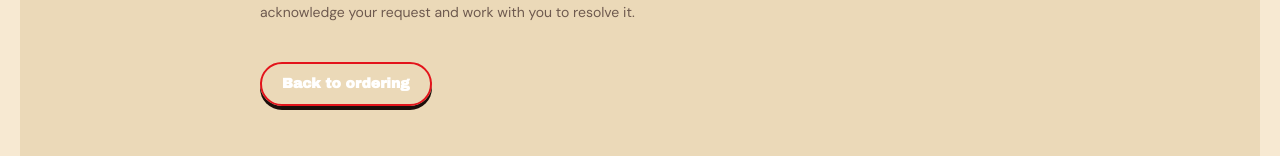
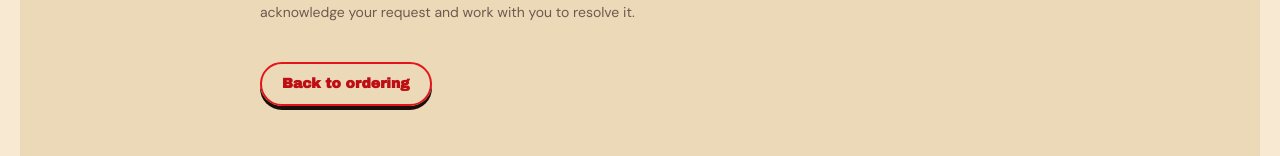
Before and after one commit to namanchawda/restaurant-direct-ordering, a Next.js app in the folder web/: page /privacy in a window 1280 px wide. Shown: the part 1697-1853 px from the top of the page. Built offline with nearby package versions, Linux system fonts and the light colour scheme; no server answers; a web font is replaced by a local one.

Commit message:
fix(ui): AA colour contrast on red and cream

```diff
--- a/web/components/customer/components-theme.css
+++ b/web/components/customer/components-theme.css
@@ -9,9 +9,9 @@
 }
 
 /* ----- shared bits ----- */
-body .customer-eyebrow { font-family: var(--hb-hand); font-size: 1.3rem; font-weight: 600; color: var(--hb-red); text-transform: none; letter-spacing: 0; }
+body .customer-eyebrow { font-family: var(--hb-hand); font-size: 1.3rem; font-weight: 600; color: var(--brand-text); text-transform: none; letter-spacing: 0; }
 body .button-primary, body .menu-add-button, body .sheet-add-button {
-  background: var(--hb-red); color: var(--hb-cream); border: 2px solid var(--hb-red-deep);
+  background: var(--hb-red); color: #FFFFFF; border: 2px solid var(--hb-red-deep);
   font-family: var(--hb-heavy); border-radius: 999px; box-shadow: 0 4px 0 var(--hb-red-deep);
   transition: transform .15s var(--hb-pop), box-shadow .15s;
 }
@@ -28,7 +28,7 @@ body .site-wordmark { color: #fff; font-size: 20px; }
 body .site-nav-link { color: #fff; font-family: var(--font-sans); font-weight: 600; font-size: 15px; text-transform: none; }
 body .site-nav-link:hover { color: #fff; transform: none; border-bottom-color: #fff; }
 body .site-nav-link.is-active { background: transparent; color: #fff; border-bottom: 3px solid #fff; }
-body .site-search, body .site-location { background: rgba(255, 255, 255, .16); border: 1px solid rgba(255, 255, 255, .55); color: #fff; }
+body .site-search, body .site-location { background: transparent; border: 1px solid rgba(255, 255, 255, .55); color: #fff; }
 body .site-search input, body .site-search input::placeholder { color: #fff; }
 body .menu-search { background: var(--hb-saffron); border: 2px solid var(--hb-ink); border-radius: 999px; }
 body .menu-search input { color: var(--hb-ink); font-weight: 600; }
@@ -47,7 +47,7 @@ body .menu-tools .veg-filter { border: 2px solid var(--hb-ink); border-radius: 9
 body .category-tabs { position: sticky; top: 0; z-index: 20; background: var(--hb-cream); padding-block: 10px; }
 body .category-tab, body .home-chip { border: 2px solid var(--hb-red); color: var(--hb-red-deep); background: transparent; border-radius: 999px; font-family: var(--hb-heavy); font-size: .85rem; transition: transform .15s var(--hb-pop), background .15s; }
 body .category-tab:hover, body .home-chip:hover { transform: translateY(-2px) rotate(-1deg); background: var(--hb-saffron); color: var(--hb-ink); }
-body .category-tab.active, body .home-chip.is-active { background: var(--hb-red); color: var(--hb-cream); border-color: var(--hb-red-deep); box-shadow: 0 3px 0 var(--hb-red-deep); }
+body .category-tab.active, body .home-chip.is-active { background: var(--hb-red); color: #FFFFFF; border-color: var(--hb-red-deep); box-shadow: 0 3px 0 var(--hb-red-deep); }
 body .home-chips { display: none; } /* duplicate of the sticky category tabs below */
 body .menu-category-header h2 { font-family: var(--hb-display); font-weight: 400; color: var(--hb-red-deep); font-size: clamp(1.8rem, 4vw, 2.6rem); }
 body .menu-category-header p { font-family: var(--hb-hand); font-size: 1.2rem; color: var(--hb-ink); opacity: .75; }
@@ -65,19 +65,19 @@ body .menu-item-unavailable:hover { transform: none; box-shadow: none; }
 body .unavailable-label { background: var(--hb-ink); color: var(--hb-cream); padding: 2px 10px; border-radius: 999px; font-size: .75rem; font-weight: 700; }
 body .heart-toggle { background: var(--hb-cream); border: 2px solid var(--hb-ink); color: var(--hb-ink); transition: transform .2s var(--hb-pop); }
 body .heart-toggle:hover { transform: scale(1.15); }
-body .heart-toggle-on { background: var(--hb-red); color: var(--hb-cream); animation: hb-heart .5s var(--hb-pop); }
+body .heart-toggle-on { background: var(--hb-red); color: #FFFFFF; animation: hb-heart .5s var(--hb-pop); }
 @keyframes hb-heart { 0% { transform: scale(.6); } 60% { transform: scale(1.35) rotate(-8deg); } 100% { transform: scale(1); } }
 
 /* ----- promo cards ----- */
 body .home-promo-card { border-radius: 24px; border: 2px solid var(--hb-ink); box-shadow: 0 6px 0 var(--hb-ink); }
-body .home-promo-party { background: var(--hb-red); color: var(--hb-cream); }
+body .home-promo-party { background: var(--hb-red); color: #FFFFFF; }
 body .home-promo-party h2 { font-family: var(--hb-display); font-weight: 400; color: var(--hb-cream); }
-body .home-promo-party .home-promo-party-copy p:not(.customer-eyebrow) { color: var(--hb-cream); }
-body .home-promo-party .customer-eyebrow { color: var(--hb-saffron); }
+body .home-promo-party .home-promo-party-copy p:not(.customer-eyebrow) { color: #FFFFFF; }
+body .home-promo-party .customer-eyebrow { color: #FFFFFF; }
 body .home-promo-party .button-primary { background: var(--hb-saffron); color: var(--hb-ink); border-color: var(--hb-ink); box-shadow: 0 4px 0 var(--hb-ink); }
 body .home-promo-perks { background: var(--hb-saffron); color: var(--hb-ink); font-weight: 700; }
 body .home-promo-pill { background: var(--hb-ink); color: var(--hb-saffron); font-family: var(--hb-heavy); }
-body .home-promo-order { background: var(--hb-red); color: var(--hb-cream); border: 2px solid var(--hb-ink); font-family: var(--hb-heavy); transition: transform .2s var(--hb-pop); }
+body .home-promo-order { background: var(--hb-red); color: #FFFFFF; border: 2px solid var(--hb-ink); font-family: var(--hb-heavy); transition: transform .2s var(--hb-pop); }
 body .home-promo-order:hover { transform: rotate(-6deg) scale(1.08); }
 
 /* ----- floating cart bar + footer ----- */
@@ -731,11 +731,11 @@ body .login-heading h1 {
   text-transform: uppercase;
   font-size: clamp(2rem, 7vw, 3.4rem);
   line-height: 1.1;
-  color: var(--canvas);
+  color: var(--brand-text);
 }
 body .login-heading p {
   margin: 8px 0 0;
-  color: rgba(255, 241, 214, 0.8);
+  color: var(--muted);
   font-size: 16px;
 }
 body .login-form {
@@ -825,7 +825,7 @@ body .party-header .eyebrow {
   font-family: var(--font-script);
   font-size: 1.25rem;
   font-weight: 600;
-  color: var(--brand);
+  color: var(--brand-text);
   text-transform: none;
   letter-spacing: 0;
 }
@@ -863,7 +863,7 @@ body .party-notice {
   margin: 8px 0 18px;
   border: 2px solid var(--ink);
   border-radius: 999px;
-  background: var(--accent);
+  background: var(--canvas);
   padding: 10px 16px;
   color: var(--brand-deep);
   font-size: 14px;
@@ -1615,7 +1615,7 @@ body .page-band h1 {
 }
 body .page-band p {
   margin: 8px 0 0;
-  color: rgba(235, 217, 184, 0.85);
+  color: #FFFFFF;
   font-size: 16px;
   line-height: 1.5;
 }
--- a/web/components/customer/home-theme.css
+++ b/web/components/customer/home-theme.css
@@ -35,7 +35,7 @@
   padding-top: clamp(88px, 10vw, 120px);
   color: var(--hb-cream);
   box-shadow: none;
-  background: radial-gradient(ellipse at 50% 20%, #F0212A 0%, var(--brand) 55%, #C80F16 100%);
+  background: radial-gradient(ellipse at 50% 20%, #E81A22 0%, var(--brand) 55%, #C80F16 100%);
 }
 .hb-panel::before {
   content: "";
@@ -50,6 +50,7 @@
   position: absolute; top: clamp(88px, 10vw, 120px); right: clamp(16px, 5vw, 60px);
   display: flex; align-items: flex-start; gap: 6px;
   font-family: var(--hb-hand); font-size: 1.35rem; line-height: 1.05; max-width: 120px;
+  color: #FFFFFF;
   transform: rotate(-4deg); margin: 0;
 }
 .hb-note svg { width: 40px; flex: none; }
@@ -92,10 +93,10 @@
   border: 2px solid var(--hb-cream); transition: transform .18s cubic-bezier(.3, 1.6, .5, 1), box-shadow .18s;
 }
 .hb-btn-solid { background: var(--hb-cream); color: var(--hb-ink); }
-.hb-btn-ghost { background: transparent; color: var(--hb-cream); }
+.hb-btn-ghost { background: transparent; color: #FFFFFF; }
 .hb-btn:hover { transform: translateY(-3px) rotate(-1.5deg); box-shadow: 0 6px 0 rgba(0, 0, 0, .25); }
 .hb-btn:focus-visible { outline: 3px solid var(--hb-saffron); outline-offset: 3px; }
-.hb-status { display: flex; align-items: center; gap: 8px; margin: 16px 0 0; font-size: .92rem; font-weight: 600; }
+.hb-status { display: flex; align-items: center; gap: 8px; margin: 16px 0 0; font-size: .92rem; font-weight: 600; color: #FFFFFF; }
 .hb-dot { width: 10px; height: 10px; border-radius: 50%; background: #5be37d; box-shadow: 0 0 0 0 rgba(91, 227, 125, .7); animation: hb-ping 1.8s infinite; flex: none; }
 .hb-dot-closed { background: #bbb; animation: none; }
 @keyframes hb-ping { 70% { box-shadow: 0 0 0 9px rgba(91, 227, 125, 0); } 100% { box-shadow: 0 0 0 0 rgba(91, 227, 125, 0); } }
@@ -120,7 +121,7 @@
 .hb-price {
   position: absolute; right: 2%; top: 4%; z-index: 4;
   width: 104px; height: 104px; border-radius: 50%;
-  background: var(--hb-cream); color: var(--brand);
+  background: var(--hb-cream); color: var(--brand-text);
   display: grid; place-content: center; text-align: center; line-height: 1.05;
   transform: rotate(12deg); border: 0; box-shadow: 0 5px 0 rgba(0, 0, 0, .18);
   transition: transform .25s cubic-bezier(.3, 1.8, .5, 1);
@@ -143,10 +144,10 @@
 /* ---------- ribbons ---------- */
 .hb-ribbons { position: relative; height: 150px; margin-top: -40px; z-index: 5; overflow: hidden; }
 .hb-ribbon { position: absolute; left: -5%; width: 110%; overflow: hidden; padding: 14px 0; }
-.hb-ribbon-light { top: 38px; background: var(--hb-cream); color: var(--brand); transform: rotate(-3deg); box-shadow: 0 6px 0 rgba(0, 0, 0, .15); }
+.hb-ribbon-light { top: 38px; background: var(--hb-cream); color: var(--brand-text); transform: rotate(-3deg); box-shadow: 0 6px 0 rgba(0, 0, 0, .15); }
 .hb-ribbon-dark { top: 46px; background: var(--hb-ink); color: var(--hb-cream); transform: rotate(3deg); }
 .hb-ribbon .hb-marquee-track span { font-family: var(--hb-heavy); text-transform: uppercase; font-size: 1.15rem; white-space: nowrap; padding-right: 26px; }
-.hb-ribbon-light .hb-marquee-track b { color: var(--brand); }
+.hb-ribbon-light .hb-marquee-track b { color: var(--brand-text); }
 .hb-track-rev { animation-direction: reverse; }
 .hb-marquee-track { display: flex; width: max-content; animation: hb-scroll 30s linear infinite; }
 .hb-marquee-track b { color: var(--hb-saffron); margin-left: 26px; }
@@ -221,6 +222,7 @@
 .landing-card-photo-fallback { width: 100%; height: 100%; border-radius: 16px; overflow: hidden; }
 .landing-card-name { margin: 6px 0 0; font-family: var(--font-heading); text-transform: uppercase; font-size: 16px; line-height: 1.15; color: inherit; }
 .landing-card-desc { margin: 0; font-size: 14px; line-height: 1.4; opacity: .9; display: -webkit-box; -webkit-line-clamp: 2; -webkit-box-orient: vertical; overflow: hidden; }
+.landing-tint-red .landing-card-desc { opacity: 1; }
 .landing-card-foot { display: flex; align-items: center; gap: 10px; margin-top: 8px; }
 .landing-card-price { font-family: var(--font-heading); font-size: 18px; }
 .landing-card .veg-mark { background: #fff; }
@@ -279,7 +281,7 @@
 .landing-season { background: var(--brand); color: #fff; }
 .landing-season-inner { max-width: 1240px; margin: 0 auto; padding: 48px 24px; display: flex; flex-wrap: wrap; align-items: center; justify-content: space-between; gap: 28px; }
 .landing-season h2 { margin: 4px 0 8px; color: #fff; font-size: clamp(2.2rem, 5.5vw, 4rem); line-height: .95; }
-.landing-season .scribble { margin: 0; color: var(--accent); }
+.landing-season .scribble { margin: 0; color: #FFFFFF; }
 .landing-season-text { margin: 0; font-size: 16px; }
 .landing-season-card { display: grid; justify-items: start; gap: 14px; padding: 24px; min-width: min(100%, 320px); background: var(--canvas); color: var(--ink); border: 2px solid var(--ink); border-radius: 24px; box-shadow: 0 6px 0 var(--ink); }
 .landing-season-card strong { font-family: var(--font-heading); font-size: 20px; }
```
Also changed, not shown: web/app/globals.css.
